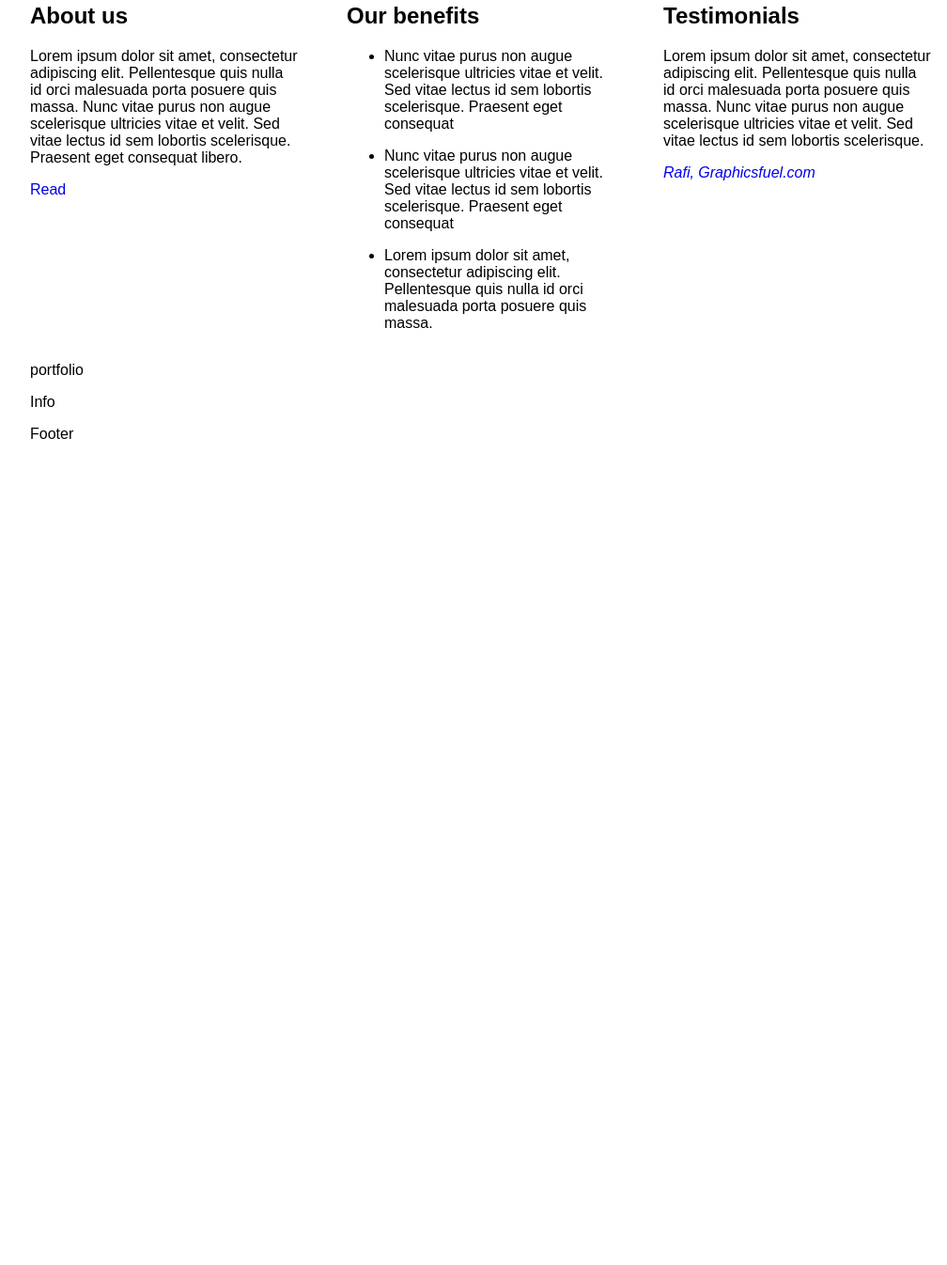
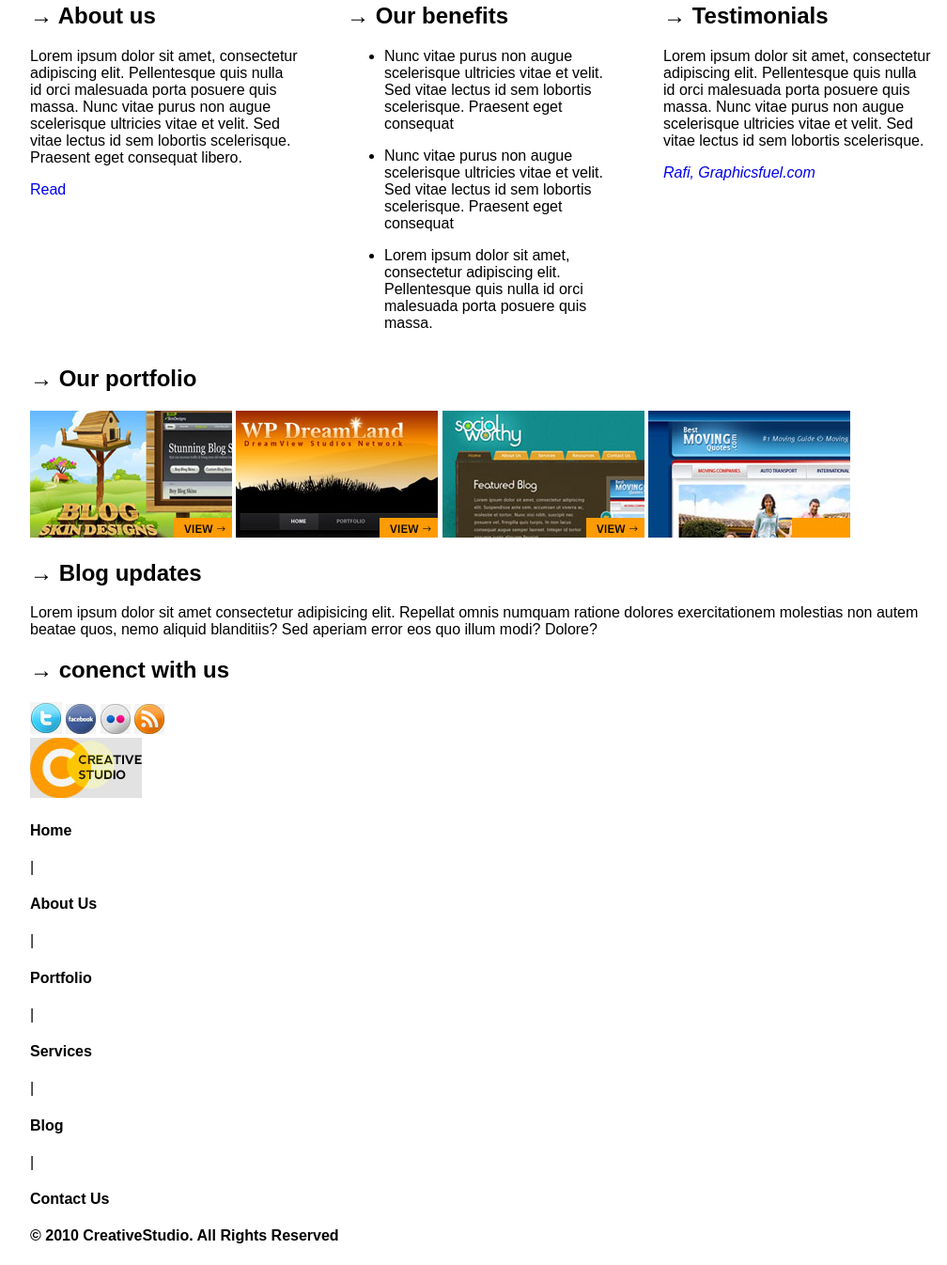
Before and after one commit to hg2099/PSDToHTML, a plain HTML site: page index.html in a window 1280 px wide. Shown: the part 623-1969 px from the top of the page at 94% size, without its empty margins (128-1136 px from the left). Before the commit the page ends 1110 px from the top, so only its background shows below. Drawn offline with Linux system fonts and the light colour scheme.

Commit message:
Esturctura html terminada

```diff
--- a/index.html
+++ b/index.html
@@ -1,5 +1,6 @@
 <!doctype html>
-<html class="no-js" lang="">
+<html class="no-js" lang="es">
+
 <head>
   <meta charset="utf-8">
   <title></title>
@@ -14,12 +15,24 @@
       <a href="#" class="correo">info@CreativeStudio.com</a>
       <img src="img/content/logo.png" alt="Logo de Creative Studio" class="logo">
       <ul class="menu">
-          <li><a href="#" class="link-active">Home</a></li>
-          <li><a href="#">About us</a></li>
-          <li><a href="#">Portfolio</a></li>
-          <li><a href="#">Services</a></li>
-          <li><a href="#">Blog</a></li>
-          <li><a href="#">Contact us</a></li>
+        <li>
+          <a href="#" class="link-active">Home</a>
+        </li>
+        <li>
+          <a href="#">About us</a>
+        </li>
+        <li>
+          <a href="#">Portfolio</a>
+        </li>
+        <li>
+          <a href="#">Services</a>
+        </li>
+        <li>
+          <a href="#">Blog</a>
+        </li>
+        <li>
+          <a href="#">Contact us</a>
+        </li>
       </ul>
     </div>
     <!-- End Header -->
@@ -33,49 +46,91 @@
     <!-- Content -->
     <div id="content" class="clearfix">
       <div class="box">
-          <h2>About us</h2>
-          <p>Lorem ipsum dolor sit amet, consectetur adipiscing elit. Pellentesque quis nulla id orci malesuada porta posuere quis massa. Nunc vitae purus non augue scelerisque ultricies vitae et velit. Sed vitae lectus id sem lobortis scelerisque. Praesent eget consequat libero.</p>
+        <h2>&#x2192; About us</h2>
+        <p>Lorem ipsum dolor sit amet, consectetur adipiscing elit. Pellentesque quis nulla id orci malesuada porta posuere
+          quis massa. Nunc vitae purus non augue scelerisque ultricies vitae et velit. Sed vitae lectus id sem lobortis scelerisque.
+          Praesent eget consequat libero.</p>
         <a href="#">Read</a>
       </div>
       <div class="box">
-          <h2>Our benefits</h2>
+        <h2>&#x2192; Our benefits</h2>
         <ul>
           <li>
-              <p>Nunc vitae purus non augue scelerisque ultricies vitae et velit. Sed vitae lectus id sem lobortis scelerisque. Praesent eget consequat</p>
+            <p>Nunc vitae purus non augue scelerisque ultricies vitae et velit. Sed vitae lectus id sem lobortis scelerisque.
+              Praesent eget consequat</p>
           </li>
           <li>
-              <p>Nunc vitae purus non augue scelerisque ultricies vitae et velit. Sed vitae lectus id sem lobortis scelerisque. Praesent eget consequat</p>
+            <p>Nunc vitae purus non augue scelerisque ultricies vitae et velit. Sed vitae lectus id sem lobortis scelerisque.
+              Praesent eget consequat</p>
           </li>
           <li>
-              <p>Lorem ipsum dolor sit amet, consectetur adipiscing elit. Pellentesque quis nulla id orci malesuada porta posuere quis massa.</p>
+            <p>Lorem ipsum dolor sit amet, consectetur adipiscing elit. Pellentesque quis nulla id orci malesuada porta posuere
+              quis massa.</p>
           </li>
         </ul>
       </div>
       <div class="box">
-          <h2>Testimonials</h2>
-          <p>Lorem ipsum dolor sit amet, consectetur adipiscing elit. Pellentesque quis nulla id orci malesuada porta posuere quis massa. Nunc vitae purus non augue scelerisque ultricies vitae et velit. Sed vitae lectus id sem lobortis scelerisque.</p>
-          <a href="#"><em>Rafi, Graphicsfuel.com</em></a>
+        <h2>&#x2192; Testimonials</h2>
+        <p>Lorem ipsum dolor sit amet, consectetur adipiscing elit. Pellentesque quis nulla id orci malesuada porta posuere
+          quis massa. Nunc vitae purus non augue scelerisque ultricies vitae et velit. Sed vitae lectus id sem lobortis scelerisque.</p>
+        <a href="#">
+          <em>Rafi, Graphicsfuel.com</em>
+        </a>
       </div>
     </div>
     <!-- End Content -->
 
     <!-- Portfolio -->
     <div id="portfolio">
-        <p>portfolio</p>
+      <h2>&#x2192; Our portfolio</h2>
+      <div>
+        <img class="image" src="img/content/portfolio-1.jpg" alt="Blog Skin Design">
+        <img class="image" src="img/content/portfolio-2.jpg" alt="WP Dream">
+        <img class="image" src="img/content/portfolio-3.jpg" alt="Social Worthy">
+        <img class="image" src="img/content/portfolio-4.jpg" alt="Best Moving">
+      </div>
     </div>
     <!-- End Portfolio -->
 
     <!-- Info -->
     <div id="info">
-        <p>Info</p>
+      <div class="blog">
+        <h2>&#x2192; Blog updates</h2>
+        <p>Lorem ipsum dolor sit amet consectetur adipisicing elit. Repellat omnis numquam ratione dolores exercitationem molestias
+          non autem beatae quos, nemo aliquid blanditiis? Sed aperiam error eos quo illum modi? Dolore?</p>
       </div>
+    </div>
+    <div class="contact">
+      <h2>&#x2192; conenct with us</h2>
+      <div class="conenct">
+        <img src="img/content/img-twitter.jpg" alt="twitter">
+        <img src="img/content/img-facebook.jpg" alt="facebook">
+        <img src="img/content/img-flickr.jpg" alt="flickr">
+        <img src="img/content/img-wifi.jpg" alt="wifi">
+      </div>
+    </div>
+
     <!-- End info -->
 
     <!-- Footer -->
     <div id="footer">
-        <p>Footer</p>
+      <div class="ItemsFooter">
+        <img class="logoFooter" src="img/content/logo-footer.jpg" alt="logo">
+        <h4>Home</h4>
+        <span>|</span>
+        <h4>About Us</h4>
+        <span>|</span>
+        <h4>Portfolio</h4>
+        <span>|</span>
+        <h4>Services</h4>
+        <span>|</span>
+        <h4>Blog</h4>
+        <span>|</span>
+        <h4>Contact Us</h4>
+        <h4>© 2010 CreativeStudio. All Rights Reserved</h4>
+      </div>
     </div>
     <!-- End footer -->
-    </div>
 </body>
+
 </html>
```
Also changed, not shown: img/content/img-facebook.jpg (added), img/content/img-flickr.jpg (added), img/content/img-twitter.jpg (added), img/content/img-wifi.jpg (added), img/content/logo-footer.jpg (added), img/content/portfolio-1.jpg (added), img/content/portfolio-2.jpg (added), img/content/portfolio-3.jpg (added), img/content/portfolio-4.jpg (added). Lines whose indentation alone changed are shown as unchanged.
